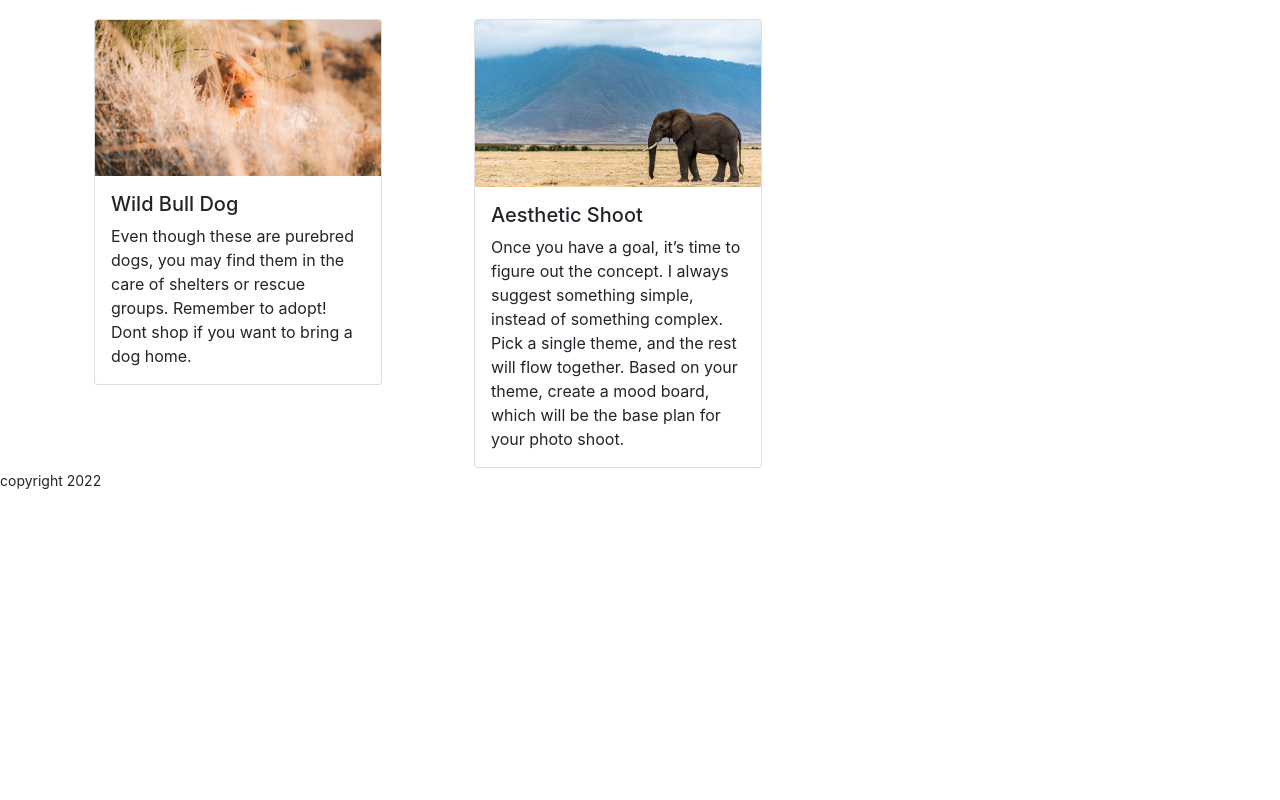
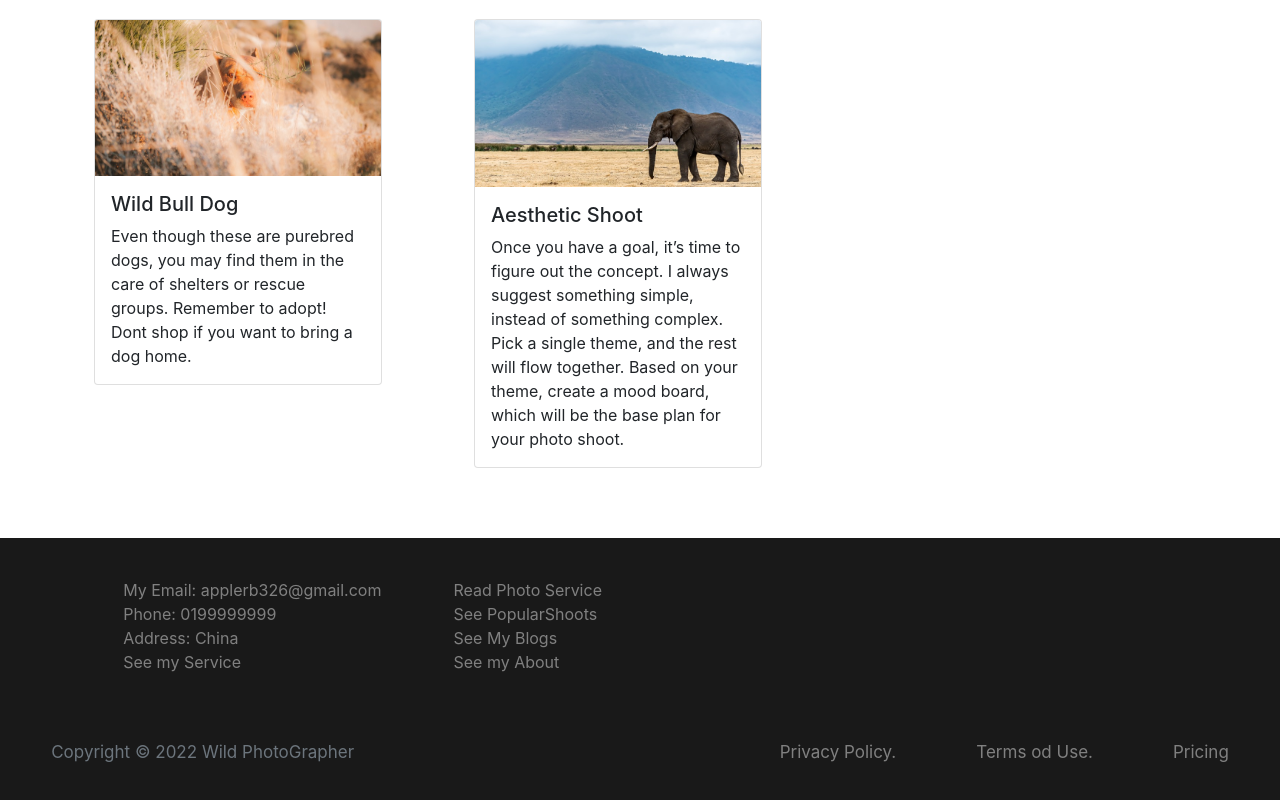
Before and after one commit to Rajesh-107/independent-service-provider, a React (Create React App) app: page / in a window 1280 px wide. Shown: the part 1738-2538 px from the top of the page. Before the commit the page ends 2246 px from the top, so only its background shows below. Built offline with nearby package versions, Linux system fonts and the light colour scheme; no server answers.

Commit message:
added footer

```diff
--- a/src/Pages/ServiceDetail/ServiceDetail.js
+++ b/src/Pages/ServiceDetail/ServiceDetail.js
@@ -1,5 +1,6 @@
 import React from 'react';
 import { Link, useParams } from 'react-router-dom';
+import Footer from '../Shared/Footer/Footer';
 
 const ServiceDetail = () => {
     const {serviceId} = useParams();
@@ -11,6 +12,7 @@ const ServiceDetail = () => {
                 <button className='btn btn-primary'> Procced to CheckOut</button>
             </Link>
             </div>
+
         </div>
     );
 };
--- a/src/Pages/Shared/Footer/Footer.css
+++ b/src/Pages/Shared/Footer/Footer.css
@@ -0,0 +1,51 @@
+footer {
+    margin-top: 70px;
+    background-color: #191919;
+}
+
+.footer {
+    padding: 40px 0 20px 0;
+    margin: 0 4%;
+}
+
+.footer-link a {
+    color: gray;
+    font-size: 17px;
+    text-decoration: none;
+    margin-left: 80px;
+}
+
+.logo-footer-section {
+    display: flex;
+    justify-content: space-between;
+    align-items: center;
+}
+
+.footer-description {
+    display: flex;
+    justify-content: center;
+    align-items: center;
+}
+
+.footer-description ul {
+    margin-left: 40px;
+}
+
+.footer-description ul li {
+    list-style: none;
+}
+
+.footer-description ul li a {
+    color: gray;
+    text-decoration: none;
+}
+
+.copy-right-div {
+    display: flex;
+    justify-content: space-between;
+    margin-top: 50px;
+}
+
+.copy-right-div p {
+    font-size: 17px;
+}
--- a/src/Pages/Shared/Footer/Footer.js
+++ b/src/Pages/Shared/Footer/Footer.js
@@ -1,4 +1,5 @@
 import React from 'react';
+import { Link } from 'react-router-dom';
 import './Footer.css';
 
 const Footer = () => {
@@ -6,9 +7,57 @@ const Footer = () => {
     const year = date.getFullYear();
     return (
         <footer>
-            <p><small>copyright {year} </small></p>
-        </footer>
-    );
+      <div className='footer'>
+        <div className='logo-footer-section'>
+
+          <div className='footer-description'>
+            {/* firs one footer description */}
+            <ul>
+              <li>
+                <Link to=''>My Email: applerb326@gmail.com</Link>
+              </li>
+              <li>
+                <Link to=''>Phone: 0199999999</Link>
+              </li>
+              <li>
+                <Link to=''>Address: China</Link>
+              </li>
+              <li>
+                <Link to=''>See my Service</Link>
+              </li>
+            </ul>
+            {/* second one foote descrioption */}
+            <ul>
+              <li>
+                <Link to=''>Read Photo Service</Link>
+              </li>
+              <li>
+                <Link to=''>See PopularShoots</Link>
+              </li>
+              <li>
+                <Link to=''>See My Blogs</Link>
+              </li>
+              <li>
+                <Link to=''>See my About</Link>
+              </li>
+            </ul>
+          </div>
+        </div>
+        <div className='copy-right-div'>
+          <div>
+            <p className='text-secondary'>
+              <span>Copyright</span> &copy; {year} Wild PhotoGrapher
+            </p>
+          </div>
+          <div className='footer-link'>
+            <Link to=''>Privacy Policy.</Link>
+            <Link to=''>Terms od Use.</Link>
+            <Link to=''>Pricing</Link>
+          </div>
+        </div>
+      </div>
+    </footer>
+  );
 };
 
 export default Footer;
```
